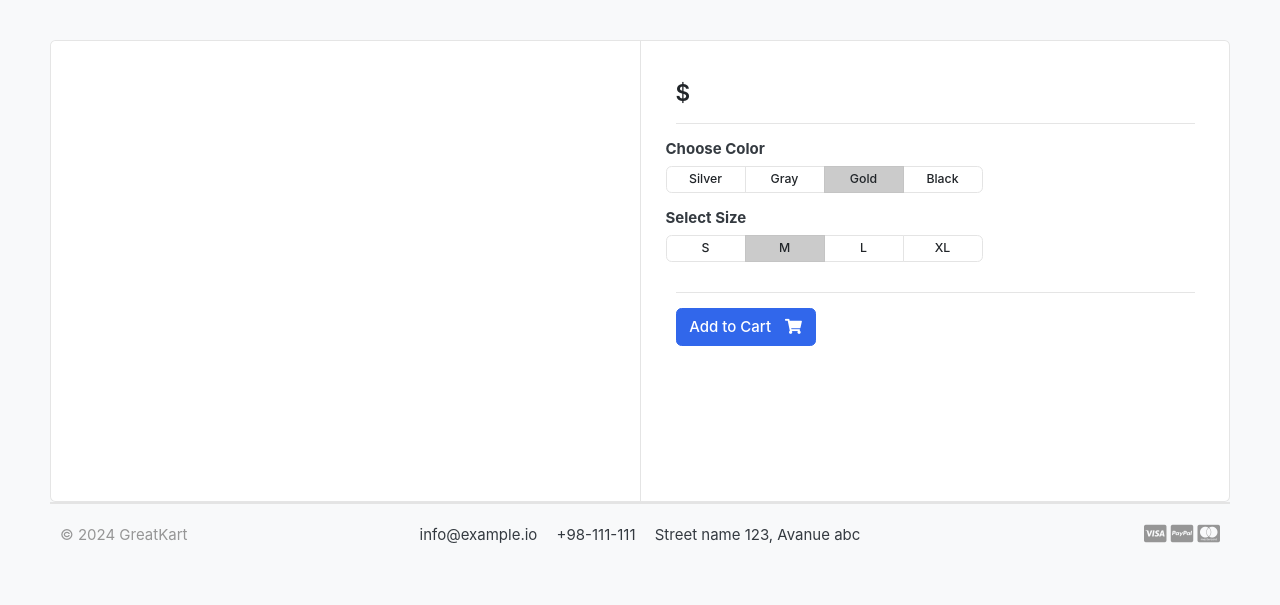
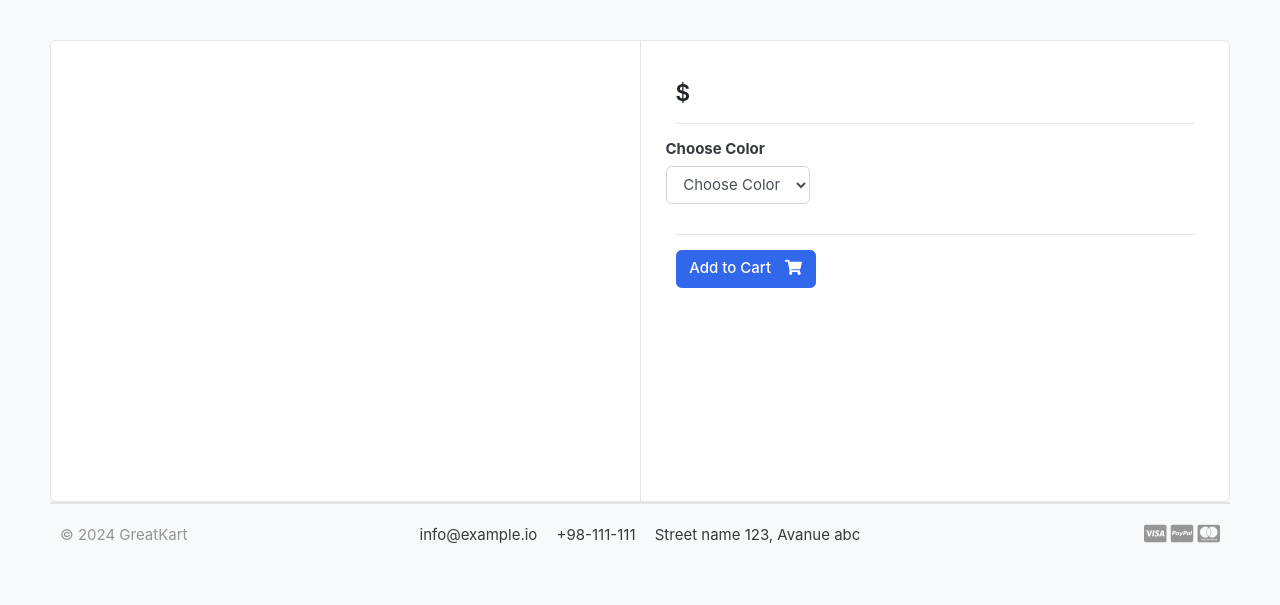
Before and after one commit to AlirezaAnbari/Django-BootstrapTemplate-GreatkartWebsite, a Django app: template templates/store/product_detail.html in a window 1280 px wide. Shown: the part 118-723 px from the top of the page. Run offline with Django 4.2, Linux system fonts and the light colour scheme; the template is opened without the code that fills it, so the values that code supplies are empty; some libraries are stand-ins or nearby versions; some web fonts are replaced.

Commit message:
Variation implementation.
Color and Size

```diff
--- a/carts/views.py
+++ b/carts/views.py
@@ -4,6 +4,7 @@ from django.shortcuts import (
     get_object_or_404,
 )
 from django.core.exceptions import ObjectDoesNotExist
+from django.http import HttpResponse
 
 from store.models import Product
 from .models import Cart, CartItem
@@ -21,6 +22,9 @@ def _cart_id(request):
 
 
 def add_cart(request, product_id):
+    color = request.GET['color']
+    size = request.GET['size']
+
     product = Product.objects.get(id=product_id)
 
     try:
--- a/templates/store/product_detail.html
+++ b/templates/store/product_detail.html
@@ -17,6 +17,8 @@
     </article> <!-- gallery-wrap .end// -->
             </aside>
             <main class="col-md-6 border-left">
+
+            <form action="{% url 'add_cart' single_product.id %}" method="GET">
                   <article class="content-body">
 
                   <h2 class="title">{{ single_product.product_name }}</h2>
@@ -32,41 +34,24 @@
                       <div class="row">
                           <div class="item-option-select">
                               <h6>Choose Color</h6>
-                <div class="btn-group btn-group-sm btn-group-toggle" data-toggle="buttons">
-                  <label class="btn btn-light">
-                    <input type="radio" name="radio_color"> Silver
-                  </label>
-                  <label class="btn btn-light">
-                    <input type="radio" name="radio_color" > Gray
-                  </label>
-                  <label class="btn btn-light active">
-                    <input type="radio" name="radio_color checked"> Gold
-                  </label>
-                  <label class="btn btn-light">
-                    <input type="radio" name="radio_color"> Black
-                  </label>
-                </div>
+                                <select name="color" class="form-control" required>
+                                  <option value="" disabled selected>Choose Color</option>
+                                  {% for i in single_product.variation_set.all %}
+                                    <option value="red">{{ i.variation_value }}</option>
+                                  {% endfor %}
+                                </select>
                           </div>
                       </div> <!-- row.// -->
-        <div class="row">
+                      <!-- <div class="row">
                           <div class="item-option-select">
                               <h6>Select Size</h6>
-                <div class="btn-group btn-group-sm btn-group-toggle" data-toggle="buttons">
-                  <label class="btn btn-light">
-                    <input type="radio" name="radio_color"> S
-                  </label>
-                  <label class="btn btn-light active">
-                    <input type="radio" name="radio_color" checked> M
-                  </label>
-                  <label class="btn btn-light">
-                    <input type="radio" name="radio_color"> L
-                  </label>
-                  <label class="btn btn-light">
-                    <input type="radio" name="radio_color"> XL
-                  </label>
+                                <select name="size" class="form-control">
+                                  <option value="small">Small</option>
+                                  <option value="medium">Medium</option>
+                                  <option value="large">Large</option>
+                                </select>
                           </div>
-            </div>
-        </div> <!-- row.// -->
+                      </div> row.// -->
                       <hr>
 
                       {% if single_product.stock <= 0 %}
@@ -76,11 +61,12 @@
                         <a href="#" class="btn  btn-success"> <span class="text">Added to Cart</span> <i class="fas fa-check"></i>  </a>
                         <a href="{% url 'cart' %}" class="btn  btn-outline-primary"> <span class="text">View Cart</span> <i class="fas fa-eye"></i>  </a>
                         {% else %}
-        <a href="{% url 'add_cart' single_product.id %}" class="btn  btn-primary"> <span class="text">Add to Cart</span> <i class="fas fa-shopping-cart"></i>  </a>
+                      <button type="submit" class="btn  btn-primary"> <span class="text">Add to Cart</span> <i class="fas fa-shopping-cart"></i>  </button>
                         {% endif %}
                       {% endif %}
 
                   </article> <!-- product-info-aside .// -->
+            </form>
             </main> <!-- col.// -->
         </div> <!-- row.// -->
     </div> <!-- card.// -->
```
Also changed, not shown: store/admin.py (+16 -1 lines), store/models.py (+18 -0 lines), store/migrations/0002_variation.py (added). Lines whose indentation alone changed are shown as unchanged.
